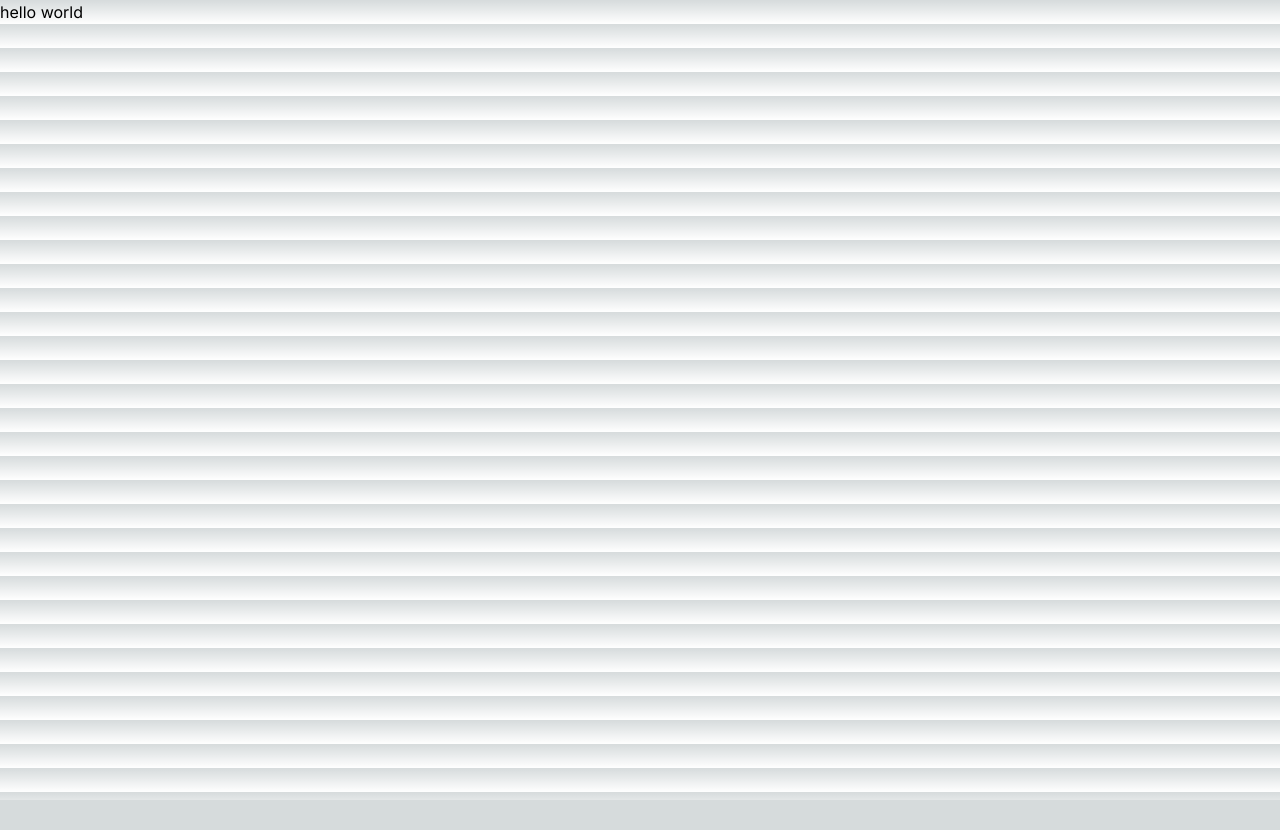
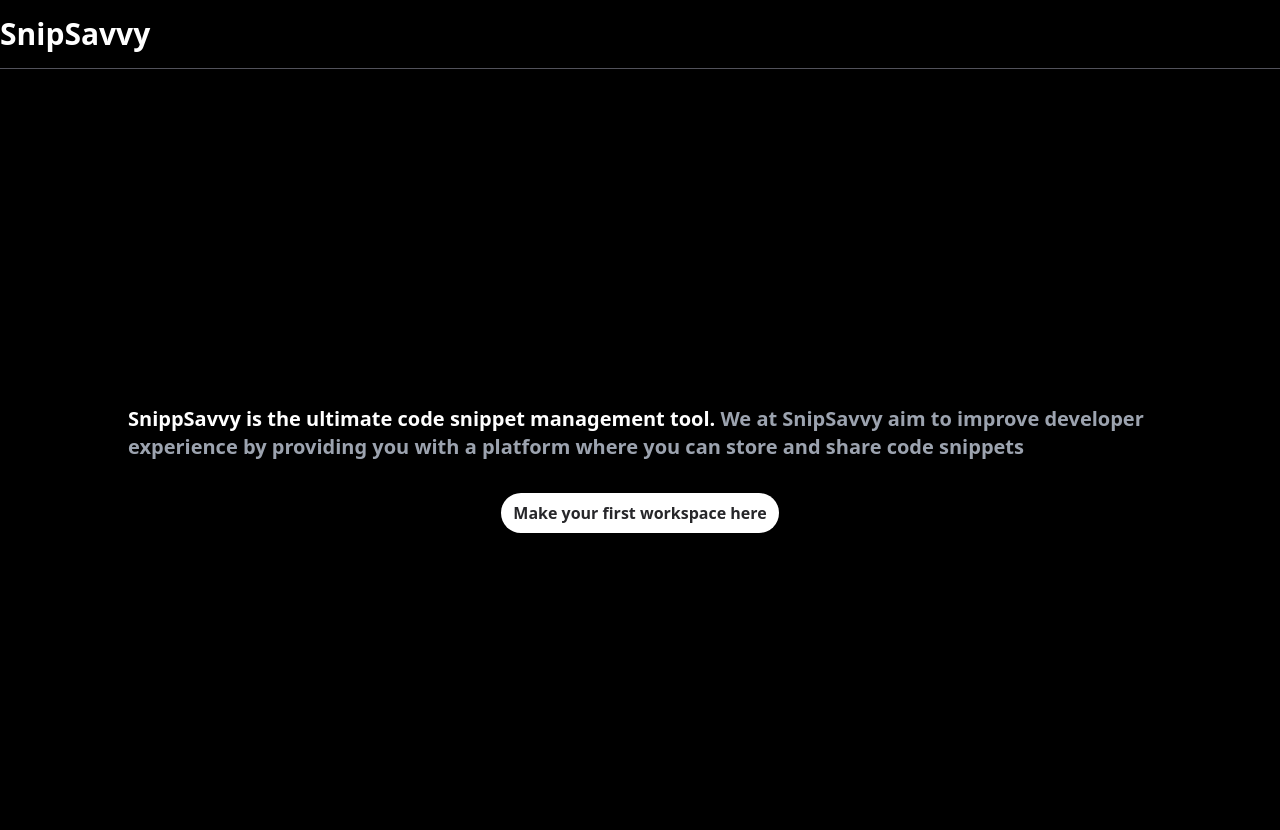
Before and after one commit to YASH-RAJ-HANS/snipsavvy_frontend, a Next.js app: page / in a window 1280 px wide. Shown: the top 830 px of the page. Before the commit the page ends 800 px from the top, so only its background shows below. Built offline with nearby package versions, Linux system fonts and the light colour scheme.

Commit message:
initial landing page  UI

```diff
--- a/src/app/globals.css
+++ b/src/app/globals.css
@@ -31,3 +31,26 @@ body {
     text-wrap: balance;
   }
 }
+
+.glow-gradient {
+  background-color: white;
+  transition: background-color 0.3s, color 0.3s;
+}
+
+.glow-gradient:hover {
+  background: linear-gradient(45deg, #ff00ff, #00ffff);
+  background-size: 400% 400%;
+  animation: glow 1.5s ease;
+}
+
+@keyframes glow {
+  0% {
+    background-position: 0% 50%;
+  }
+  50% {
+    background-position: 100% 50%;
+  }
+  100% {
+    background-position: 0% 50%;
+  }
+}
--- a/src/app/layout.tsx
+++ b/src/app/layout.tsx
@@ -1,22 +1,29 @@
-import type { Metadata } from "next";
 import { Inter } from "next/font/google";
 import "./globals.css";
+import Navbar from "@/components/navbar";
 
 const inter = Inter({ subsets: ["latin"] });
 
-export const metadata: Metadata = {
+interface Metadata {
   title: "Create Next App",
   description: "Generated by create next app",
 };
 
-export default function RootLayout({
-  children,
-}: Readonly<{
+type LayoutProps = {
   children: React.ReactNode;
-}>) {
+}
+
+const Layout: React.FC<LayoutProps> = ({ children }) => {
   return (
-    <html lang="en">
-      <body className={inter.className}>{children}</body>
-    </html>
+  <div>
+    <Navbar />
+    <div className="flex justify-center items-center min-h-screen bg-black">
+      <div className="w-4/5">
+        {children}
+      </div>
+    </div>
+  </div>
   );
 }
+
+export default Layout
--- a/src/app/page.tsx
+++ b/src/app/page.tsx
@@ -8,8 +8,11 @@ import React from 'react';
 
 export default function Home() {
   return (
-    <>
-      <div>hello world</div>
-    </>
+    <div className=" h-screen">
+      <div className="flex flex-col items-center justify-center h-screen">
+        <p className="text-xl text-gray-400 mb-8 text-left font-semibold"><span className="text-white font-semibold">SnippSavvy is the ultimate code snippet management tool.</span> We at SnipSavvy aim to improve developer experience by providing you with a platform where you can store and share code snippets</p>
+        <button className="px-3 py-2 bg-white text-zinc-800 font-semibold rounded-3xl hover:bg-blue-400 duration-300 glow-gradient">Make your first workspace here</button>
+      </div>
+    </div>
   )
 }
--- /dev/null
+++ b/src/components/navbar.tsx
@@ -0,0 +1,9 @@
+import React from 'react'
+
+function Navbar() {
+  return (
+    <div className='border-b border-zinc-600 text-white font-bold text-3xl py-4 bg-black'>SnipSavvy</div>
+  )
+}
+
+export default Navbar
```
